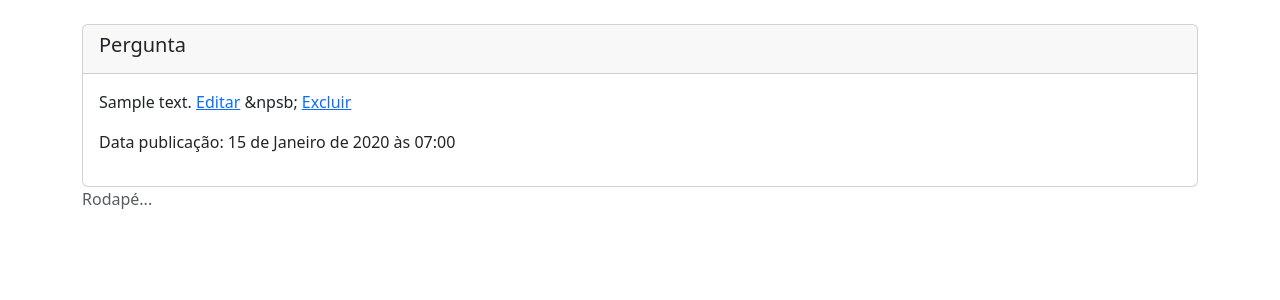
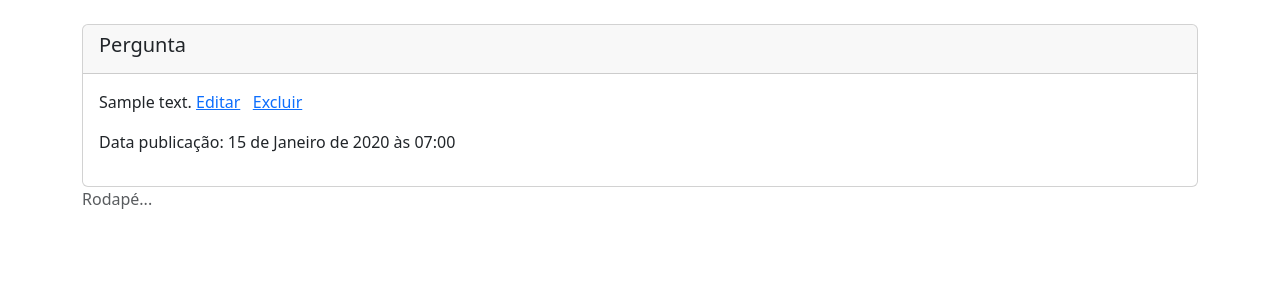
Before and after one commit to Emersoninho/site-doc-django, a Django app: page /enquete/1/show/ in a window 1280 px wide. Shown: the part 73-373 px from the top of the page. Run offline with Django 5.2, Linux system fonts and the light colour scheme; tables that the repository leaves empty hold one stand-in row (values such as "Sample post").

Commit message:
templates
atualização dos templates que tava com erro

```diff
--- a/templates/polls/question_detail.html
+++ b/templates/polls/question_detail.html
@@ -8,8 +8,8 @@
         <div class="card-body">
             <p>
                 {{ question.question_text }}
-                <a href="{% url 'question_edit'  pk=question.id%}" class="link-secundary">Editar</a> &npsb;
-                <a href="{% url 'question_delete' pk=question.id %}" class="link-secundary">Excluir</a>
+                <a href="{% url 'question_update' question_id=question.id%}" class="link-secundary">Editar</a> &nbsp;
+                <a href="{% url 'question_remove' question_id=question.id%}" class="link-secundary">Excluir</a>
             </p>
             <p>Data publicação: {{ question.pub_date }}</p>
         </div>
--- a/templates/polls/questions.html
+++ b/templates/polls/questions.html
@@ -12,7 +12,7 @@
     {% for question in all_questions %}
         <article>
             <p>{{ question.pub_date|date:'d/m/Y' }} | {{ question.question_text }}
-               | <a href="{% url 'question_detail' pk=question.id %}" class="link-secundary">Ver</a>
+               | <a href="{% url "question_detail" pk=question.id%}" class="link-secundary">Ver</a>
                | <a href="{% url "question_update" question_id=question.id%}" class="link-secundary">Editar</a>
                | <a href="{% url "question_remove" question_id=question.id%}" class="link-secundary">Excluir</a>
             </p>
```
